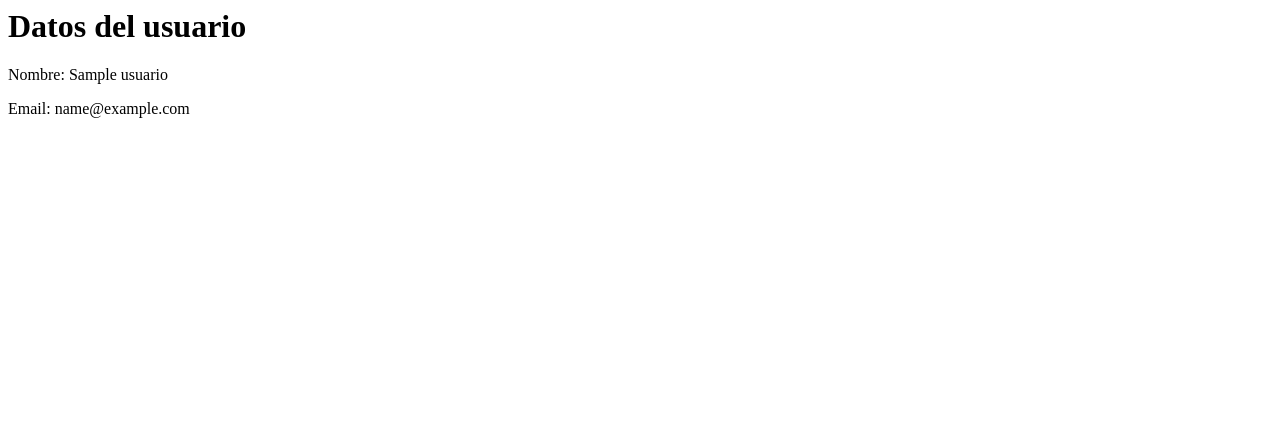
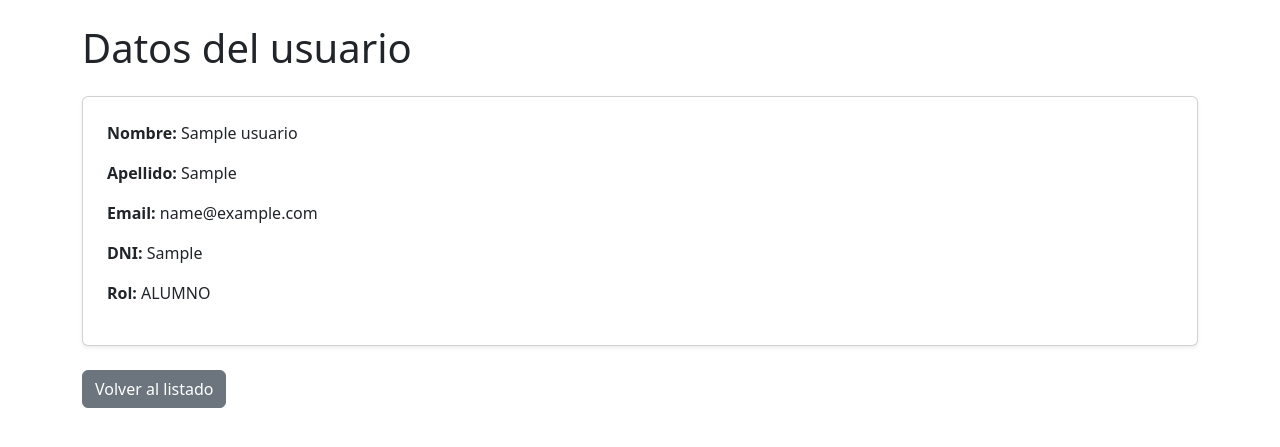
Before and after one commit to eloycompes/DWES-UT04, a Django app: page /usuarios/00000000-0000-0000-0000-000000000001/ in a window 1280 px wide. Shown: the top 447 px of the page. Run offline with Django 5.2, Linux system fonts and the light colour scheme; tables that the repository leaves empty hold one stand-in row (values such as "Sample post").

Commit message:
Sexto commit: Añadida vista datos_usuario y enlaces desde el listado

```diff
--- a/04-django/usuarios/templates/usuarios/datos_usuario.html
+++ b/04-django/usuarios/templates/usuarios/datos_usuario.html
@@ -1,3 +1,27 @@
-<h1>Datos del usuario</h1>
-<p>Nombre: {{ usuario.nombre }}</p>
-<p>Email: {{ usuario.email }}</p>
+<!DOCTYPE html>
+<html lang="es">
+<head>
+    <meta charset="UTF-8">
+    <title>Datos del usuario</title>
+    <link href="https://cdn.jsdelivr.net/npm/bootstrap@5.3.2/dist/css/bootstrap.min.css" rel="stylesheet">
+</head>
+<body class="p-4">
+
+<div class="container">
+
+    <h1 class="mb-4">Datos del usuario</h1>
+
+    <div class="card p-4 shadow-sm">
+        <p><strong>Nombre:</strong> {{ usuario.nombre }}</p>
+        <p><strong>Apellido:</strong> {{ usuario.apellido }}</p>
+        <p><strong>Email:</strong> {{ usuario.email }}</p>
+        <p><strong>DNI:</strong> {{ usuario.dni }}</p>
+        <p><strong>Rol:</strong> {{ usuario.rol }}</p>
+    </div>
+
+    <a href="{% url 'lista_usuarios' %}" class="btn btn-secondary mt-4">Volver al listado</a>
+
+</div>
+
+</body>
+</html>
```
Also changed, not shown: 04-django/usuarios/templates/usuarios/lista_usuarios.html (+10 -2 lines).
